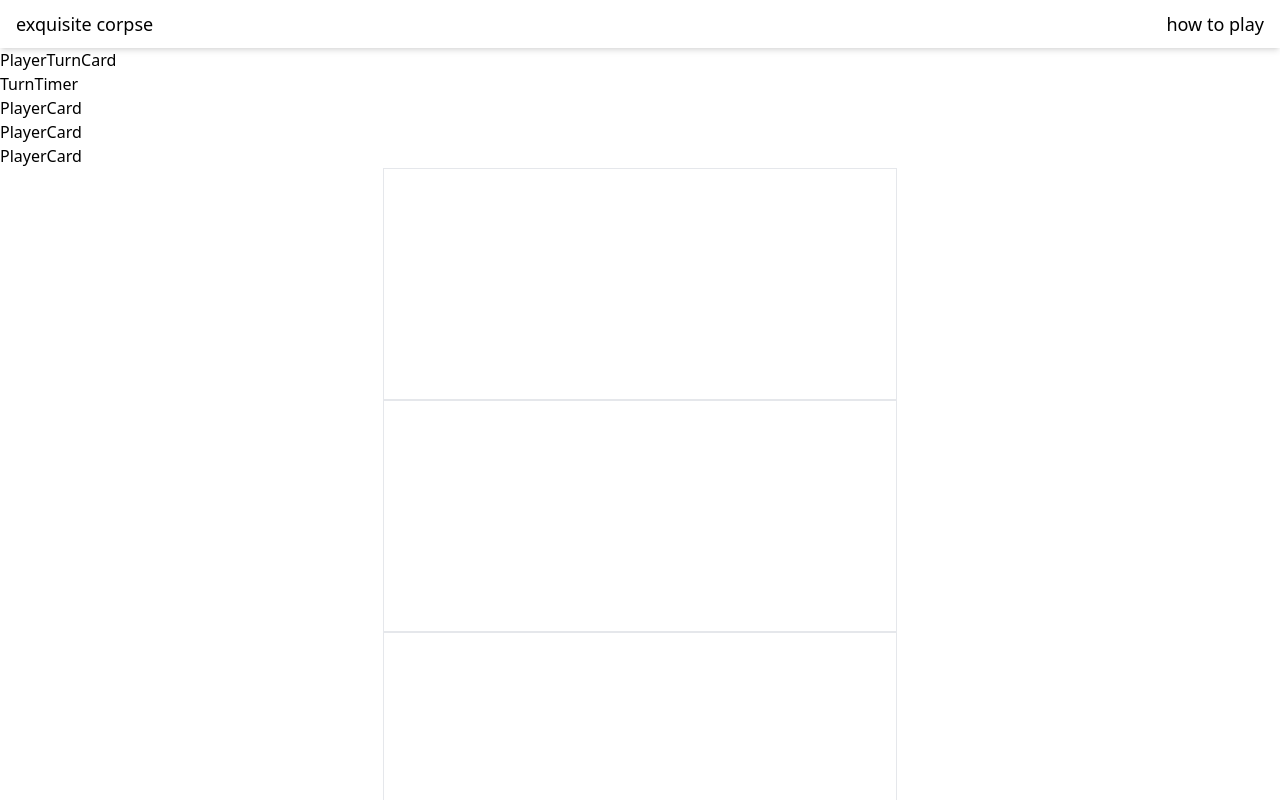
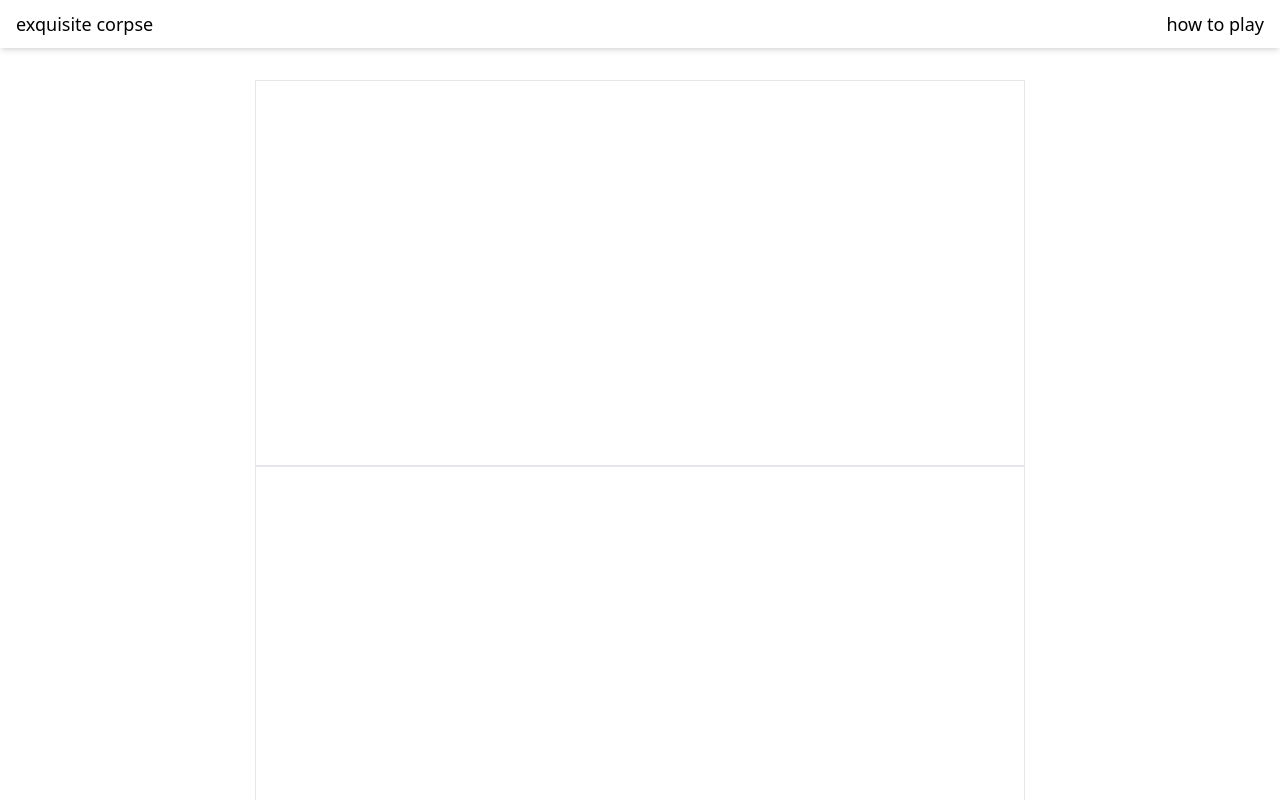
Before and after one commit to fakehouseplant/exquisite-corpse, a React (Vite) app: page / in a window 1280 px wide. Shown: the top 800 px of the page. Built offline with nearby package versions, Linux system fonts and the light colour scheme.

Commit message:
save canvas layout

```diff
--- a/src/components/Canvas.jsx
+++ b/src/components/Canvas.jsx
@@ -2,7 +2,7 @@ import UserCanvas from './UserCanvas'
 
 function Canvas() {
   return (
-    <div className='flex flex-col'>
+    <div className='flex flex-col my-8'>
       <UserCanvas />
       <UserCanvas />
       <UserCanvas />
--- a/src/components/GameDashboard.jsx
+++ b/src/components/GameDashboard.jsx
@@ -7,9 +7,9 @@ function GameDashboard() {
   return (
     <div>
       <Header />
-      <GameInfo />
+      {/* <GameInfo /> */}
       <Canvas />
-      <Chat />
+      {/* <Chat /> */}
     </div>
   )
 }
--- a/src/components/UserCanvas.jsx
+++ b/src/components/UserCanvas.jsx
@@ -7,7 +7,7 @@ function UserCanvas() {
   const [canvasRef, ctxRef] = useCanvas()
 
   const setWidth = () => {
-    const canvasWidth = window.innerWidth * 0.4
+    const canvasWidth = window.innerWidth * 0.6
 
     return canvasWidth
   }
@@ -15,7 +15,7 @@ function UserCanvas() {
   const width = setWidth()
 
   const setHeight = (w) => {
-    const canvasHeight = w * 0.45
+    const canvasHeight = w * 0.5
 
     return canvasHeight
   }
```
